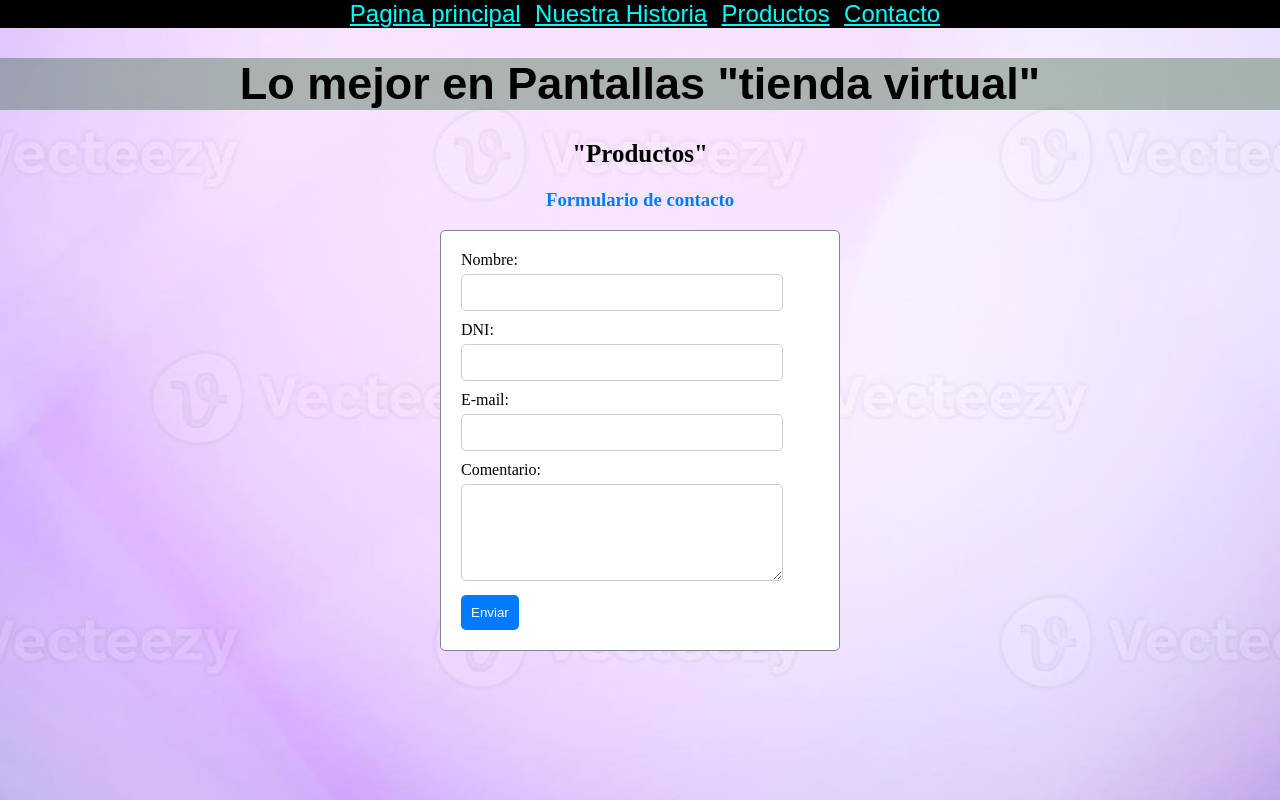
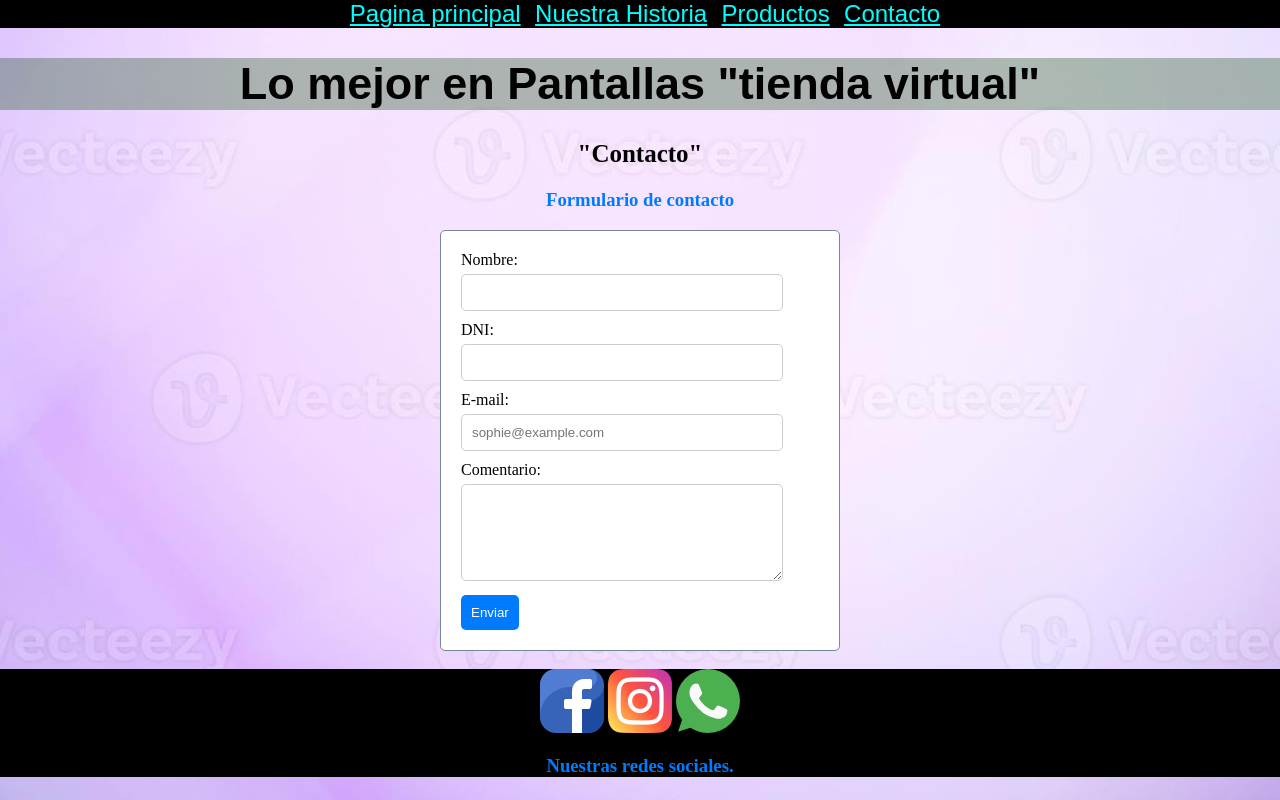
Before and after one commit to GustavoGAyala/codoTp0, a plain HTML site: page contacto.html in a window 1280 px wide. Drawn offline with Linux system fonts and the light colour scheme.

Commit message:
estilos y validacion de email en contacto, correccion del titulo de la pagina contacto

```diff
--- a/contacto.html
+++ b/contacto.html
@@ -23,7 +23,7 @@
         <!--titulo de la web-->
         <h1>Lo mejor en Pantallas "tienda virtual"</h1>
         <!--titulo independiente de cada seccion-->
-        <h2>"Productos"</h2>
+        <h2>"Contacto"</h2>
     </head>
     <h3>Formulario de contacto</h3>
 
@@ -35,13 +35,19 @@
         <input type="text" id="dni" name="dni"><br>
 
         <label for="direccion">E-mail:</label>
-        <input type="text" id="direccion" name="direccion"><br>
+        <input type="email" id="direccion" name="direccion"placeholder="sophie@example.com"><br>
 
         <label for="comentario">Comentario:</label>
         <textarea for="comentarios" name="comentarios" cols="90" rows="5"></textarea><br>
 
         <input type="submit" value="Enviar">
-    </form>
+    </form><br>
+    <div id="redes">
+        <img src="img/redes/facebook.png" alt="icono facebook">
+        <img src="img/redes/instagram.png" alt="icono instagram">
+        <img src="img/redes/whatsapp.png" alt="icono whatsapp">
+        <h3>Nuestras redes sociales.</h3>
+    </div>
     <script src="js/contacto.js"></script>
 </body>
 
--- a/css/contacto.css
+++ b/css/contacto.css
@@ -77,6 +77,7 @@ h4{
     color: black
 }
 #redes{
+
     text-align: center;
     background-color: black;
 
```
Also changed, not shown: productos.html (+6 -6 lines).
